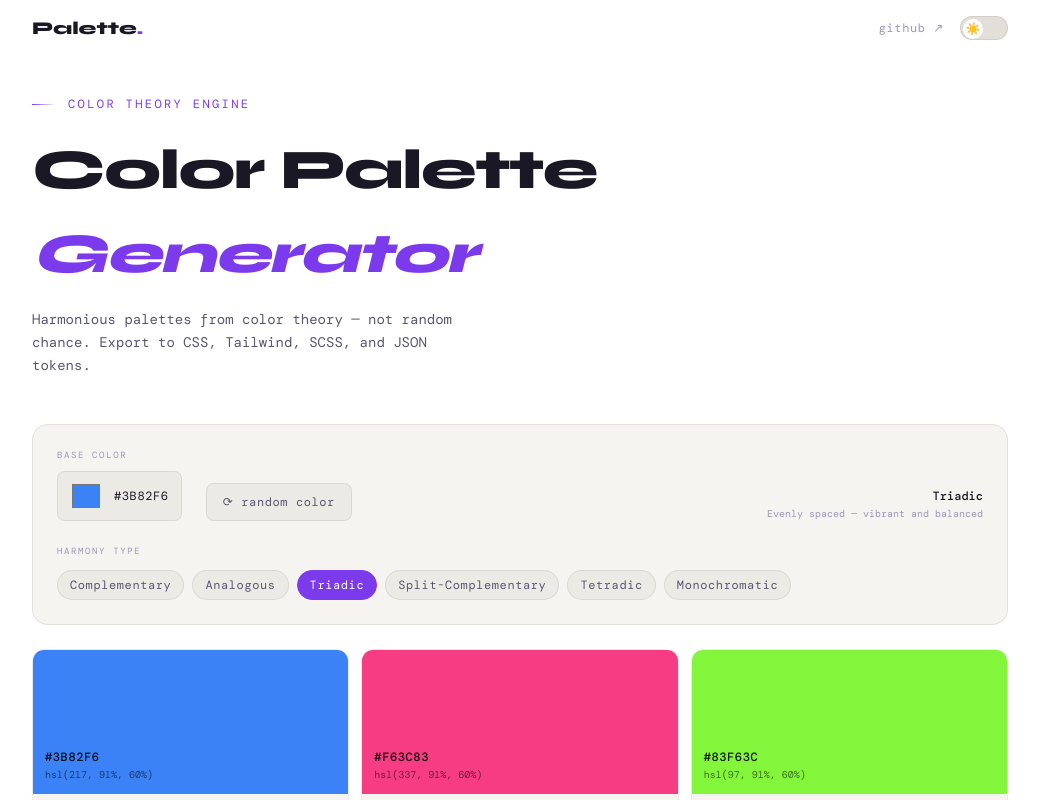
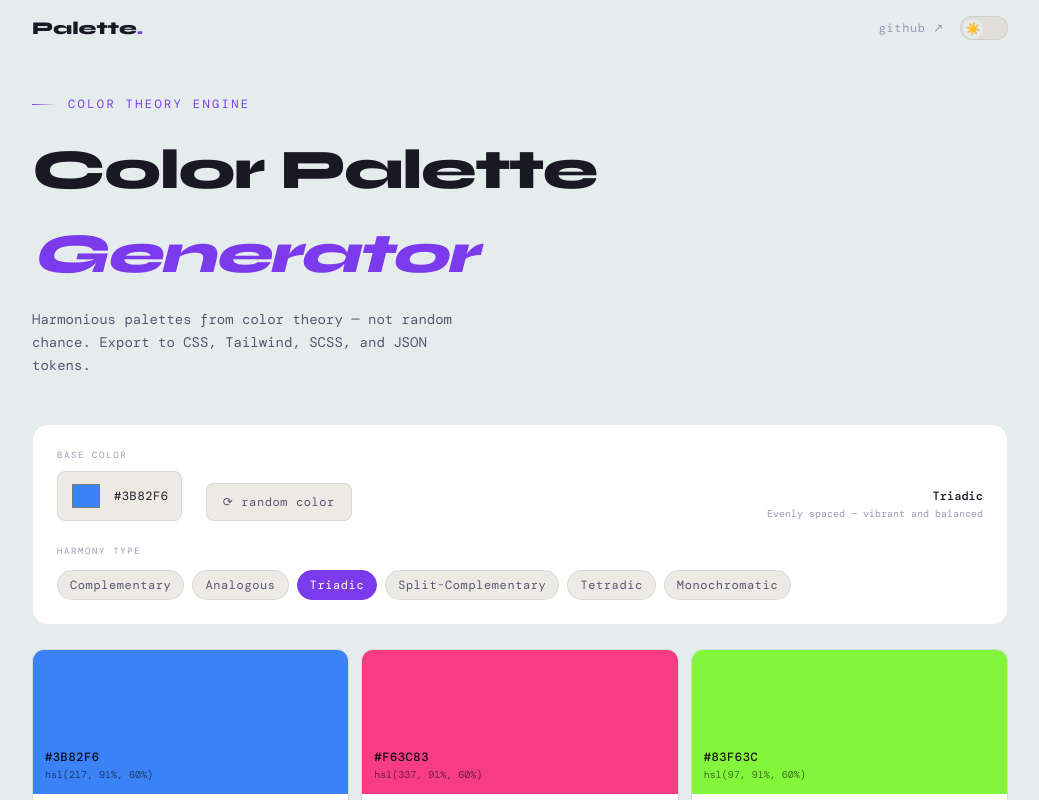
Before and after one commit to JdR2V/color-palette-generator, a Next.js app: page / in a window 1280 px wide. Shown: the top 800 px of the page, without its empty margins (120-1159 px from the left). Built offline with nearby package versions, Linux system fonts and the light colour scheme; a web font is replaced by a local one.

Commit message:
style: Changed the default colors for both dark and light theme

```diff
--- a/app/globals.css
+++ b/app/globals.css
@@ -10,8 +10,8 @@
 /* ── LIGHT THEME (default) ─────────────────────────────────────────────────── */
 
 :root {
-    --bg-primary: #ffffff;
-    --bg-secondary: #f5f4f0;
+    --bg-primary: #e4ecec;
+    --bg-secondary: #ffffff;
     --bg-surface: #eceae4;
     --bg-raised: #e2dfd8;
 
@@ -33,18 +33,18 @@
 /* ── DARK THEME ─────────────────────────────────────────────────────────────── */
 
 [data-theme="dark"] {
-    --bg-primary: #0f0f13;
+    --bg-primary: #091e25;
     --bg-secondary: #18181f;
     --bg-surface: #22222c;
     --bg-raised: #2a2a36;
 
-    --accent: #a78bfa;
+    --accent: #27b070;
     --accent-dim: #7c5cbf;
     --accent-subtle: rgba(167, 139, 250, 0.12);
 
     --text-primary: #f0eeea;
-    --text-secondary: #9b97b2;
-    --text-muted: #4a4760;
+    --text-secondary: #ffffff;
+    --text-muted: #89fbcf;
 
     --border: rgba(255, 255, 255, 0.07);
     --border-bright: rgba(255, 255, 255, 0.14);
```
